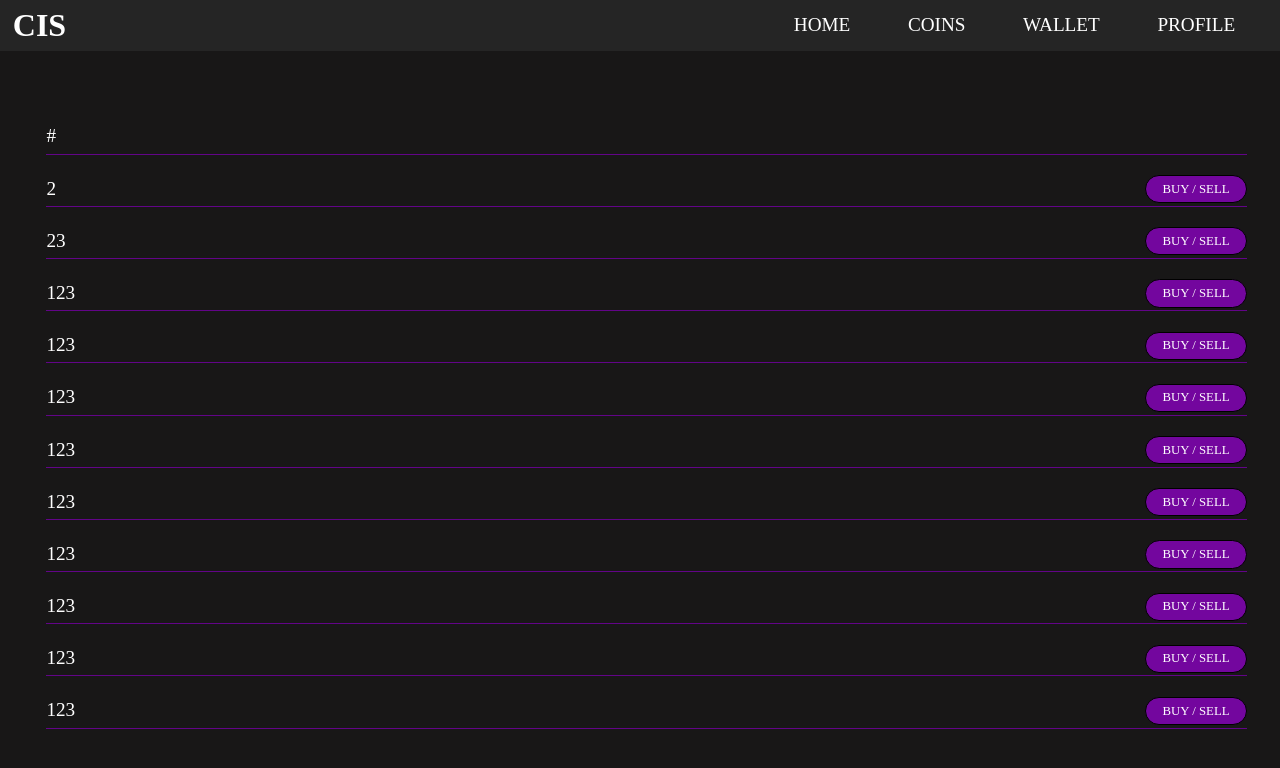
After one commit to Maranion/Diplomna, a Django app: page /crypto_investment_simulator/coins in a window 1280 px wide. The commit adds this page. Shown: the top 768 px of the page. Run offline with Django 4.2, Linux system fonts and the light colour scheme.

Commit message:
added a almost complete navbar improved index.html started on coins.html- basic markup of coin selection

```diff
--- /dev/null
+++ b/mysite/crypto_investment_simulator/static/coins.css
@@ -0,0 +1,107 @@
+body{
+    background: #181717;
+}
+
+.nav_bar{
+    background: #252525;
+    height: 4vmax;
+    width: 100%;
+    position: fixed;
+    top: 0%;
+    left: 0%;
+}
+
+#logo{
+    color: white;
+    font-family: montserrat;
+    font-weight: bold;
+    font-size: 2.5vmax;
+    line-height: 4vmax;
+    padding: 0 1vmax;
+}
+
+.nav_button{
+    color: white;
+    box-sizing: border-box;
+    text-decoration: none;
+    font-family: montserrat;
+    font-size: 1.5vmax;
+    text-transform: uppercase;
+    float: right;
+    margin-right: 2.5vmax;
+    margin-top: 0.1vmax;
+    padding: 1vmax;
+    border-radius: 1vmax
+
+}
+
+.nav_button:hover{
+    background: #620488;
+    transition: 0.5s;
+}
+
+/*nav ul li a{
+    color: white;
+    box-sizing: border-box;
+    text-decoration: none;
+    font-family: montserrat;
+    font-size: 1.5vmax;
+    text-transform: uppercase;
+    line-height: 0vmax;
+    padding: 1vmax;
+    border-radius: 1vmax
+}
+
+.nav_hover:hover{
+    background: #620488;
+    transition: 0.5s;
+}
+*/
+#container{
+    width: 95%;
+    margin-top: 8vmax;
+    overflow-y: auto;
+    margin-left: 3vmax;
+    overflow-x: hidden;
+}
+
+.coin_holder{
+    min-height: 4vmax;
+    width: 100%;
+    background: #181717;
+    text-align: center;
+    border-bottom: 0.1px solid #620488;
+    align-items: left;
+}
+
+.coin_num{
+    color: white;
+    font-family: montserrat;
+    font-size: 1.5vmax;
+    float: left;
+    margin-top: 1.8vmax;
+}
+
+.b_s_button{
+    float: right;
+    margin-top: 1.6vmax;
+
+    display:inline-block;
+    padding:0.3em 1.2em;
+    border:1px solid black;
+    border-radius:2em;
+    box-sizing: border-box;
+    text-decoration:none;
+    font-family:montserrat;
+    font-size: 1vmax;
+    color:white;
+    background-color: #73069e;
+    text-align:center;
+    height: 2.2vmax;
+    width: 8vmax;
+}
+
+.b_s_button:hover{
+    background-color:#43015d;
+    transition: 0.5s;
+}
--- /dev/null
+++ b/mysite/crypto_investment_simulator/templates/coins.html
@@ -0,0 +1,40 @@
+<!doctype html>
+<html lang="en">
+<head>
+
+  <meta charset="utf-8">
+  <meta name="viewport" content="width=device-width, inital-scale=1.0">
+  <link rel="stylesheet" href="..\static\coins.css">
+
+</head>
+<body>
+
+  <nav class="nav_bar">
+    <label id="logo">CIS</label>
+    <a class="nav_button" href="#">Profile </a>
+    <a class="nav_button" href="#">Wallet</a>
+    <a class="nav_button" href="/crypto_investment_simulator/coins">Coins</a>
+    <a class="nav_button" href="/crypto_investment_simulator">Home</a>
+  </nav>
+
+
+    <div id="container">
+      <div class="coin_holder"><a class="coin_num">#</a></div>
+      <div class="coin_holder"><a class="coin_num">2</a><button class ="b_s_button">BUY / SELL</button></div>
+      <div class="coin_holder"><a class="coin_num">23</a><button class ="b_s_button">BUY / SELL</button></div>
+      <div class="coin_holder"><a class="coin_num">123</a><button class ="b_s_button">BUY / SELL</button></div>
+      <div class="coin_holder"><a class="coin_num">123</a><button class ="b_s_button">BUY / SELL</button></div>
+      <div class="coin_holder"><a class="coin_num">123</a><button class ="b_s_button">BUY / SELL</button></div>
+      <div class="coin_holder"><a class="coin_num">123</a><button class ="b_s_button">BUY / SELL</button></div>
+      <div class="coin_holder"><a class="coin_num">123</a><button class ="b_s_button">BUY / SELL</button></div>
+      <div class="coin_holder"><a class="coin_num">123</a><button class ="b_s_button">BUY / SELL</button></div>
+      <div class="coin_holder"><a class="coin_num">123</a><button class ="b_s_button">BUY / SELL</button></div>
+      <div class="coin_holder"><a class="coin_num">123</a><button class ="b_s_button">BUY / SELL</button></div>
+      <div class="coin_holder"><a class="coin_num">123</a><button class ="b_s_button">BUY / SELL</button></div>
+
+    </div>
+
+
+
+</body>
+</html>
--- a/mysite/crypto_investment_simulator/urls.py
+++ b/mysite/crypto_investment_simulator/urls.py
@@ -4,4 +4,6 @@ from . import views
 
 urlpatterns = [
     path('', views.index, name='index'),
+    path('individual_coin',views.individual_coin, name="individual_coin"),
+    path('coins', views.coins, name='coins')
 ]
--- a/mysite/crypto_investment_simulator/views.py
+++ b/mysite/crypto_investment_simulator/views.py
@@ -7,19 +7,19 @@ import csv, os, json
 from requests import Request, Session
 import pprint
 
-url = "https://pro-api.coinmarketcap.com/v1/cryptocurrency/listings/latest"
-parameters = {
-    'convert': 'USD'
-}
-headers = {
-    'Accepts': 'aplication/json',
-    'X-CMC_PRO_API_KEY': 'd41b0196-6e67-4d76-8f93-f0bab44492a7'
-}
-session = Session()
-session.headers.update(headers)
+#url = "https://pro-api.coinmarketcap.com/v1/cryptocurrency/listings/latest"
+#parameters = {
+#    'convert': 'USD'
+#}
+#headers = {
+#    'Accepts': 'aplication/json',
+#    'X-CMC_PRO_API_KEY': 'd41b0196-6e67-4d76-8f93-f0bab44492a7'
+#}
+#session = Session()
+#session.headers.update(headers)
 
-response = session.get(url,params=parameters)
-pprint.pprint(json.loads(response.text))
+#response = session.get(url,params=parameters)
+#pprint.pprint(json.loads(response.text))
 
 
 
@@ -108,6 +108,13 @@ def extract_csv_data(path,type):
 
 def index(request):
     template = loader.get_template('index.html')
+
+    return HttpResponse(template.render())
+
+
+def individual_coin(request):
+    template = loader.get_template('individual_coin.html')
+
     for coin in coins_list:
         data = extract_csv_data(f'{os.getcwd()}\\{coin}','1m')
 
@@ -120,4 +127,10 @@ def index(request):
         'label' : label,
         'value' : value,
     }
+
     return HttpResponse(template.render(context))
+
+def coins(request):
+    template = loader.get_template('coins.html')
+
+    return HttpResponse(template.render())
```
Also changed, not shown: mysite/crypto_investment_simulator/static/index.css (added, +45 -0 lines), mysite/crypto_investment_simulator/templates/index.html (+13 -26 lines), mysite/crypto_investment_simulator/templates/individual_coin.html (added, +35 -0 lines), mysite/crypto_investment_simulator/static/index_background.jpg (added), 2 other files.
